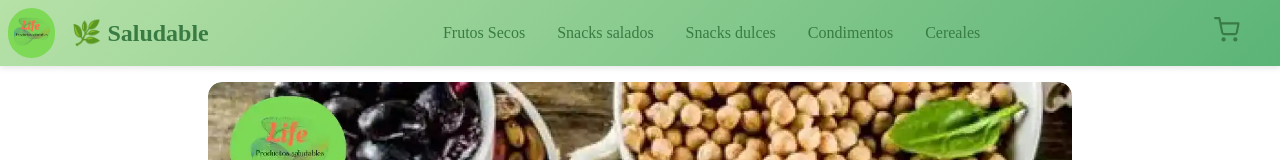
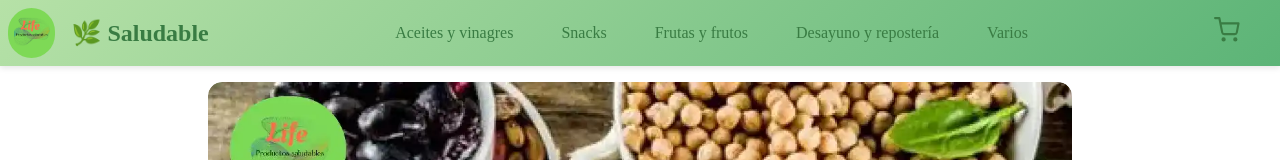
Before and after one commit to MNPekarek/life-project, a React (Vite) app: page / in a window 1280 px wide. Shown: the top 160 px of the page. Built offline with nearby package versions, Linux system fonts and the light colour scheme; no server answers.

Commit message:
nuevo nabvar con categorias y subcategorias nuevas

```diff
--- a/src/components/navbar/Navbar.jsx
+++ b/src/components/navbar/Navbar.jsx
@@ -19,28 +19,88 @@ const Navbar = () => {
     >
       <Nav>
         <Logo onClick={() => navigate("/")}>
-          <img
-            src="/logo22.jpg"
-            alt=""
-          />
+          <img src="/logo22.jpg" alt="" />
           🌿 Saludable
         </Logo>
 
         <NavLinks>
           <li>
-            <a onClick={() => navigate("/categoria/Frutos Secos")}>Frutos Secos</a>
+            <a onClick={() => navigate("/categoria/aceites y vinagres")}>
+              Aceites y vinagres
+            </a>
           </li>
           <li>
-            <a onClick={() => navigate("/categoria/Snacks salados")}>Snacks salados</a>
+            <a>Snacks</a>
+            <ul>
+              <li>
+                <a onClick={() => navigate("/categoria/Snacks salados")}>
+                  Snacks salados
+                </a>
+              </li>
+              <li>
+                <a onClick={() => navigate("/categoria/Snacks dulces")}>
+                  Snacks dulces
+                </a>
+              </li>
+            </ul>
           </li>
           <li>
-            <a onClick={() => navigate("/categoria/Snacks dulces")}>Snacks dulces</a>
+            <a>Frutas y frutos</a>
+            <ul>
+              <li>
+                <a onClick={() => navigate("/categoria/Frutos Secos")}>
+                  Frutos Secos
+                </a>
+              </li>
+              <li>
+                <a onClick={() => navigate("/categoria/Frutas deshidatadas")}>
+                  Frutas deshidatadas
+                </a>
+              </li>
+            </ul>
           </li>
           <li>
-            <a onClick={() => navigate("/categoria/Condimentos")}>Condimentos</a>
+            <a>Desayuno y repostería</a>
+            <ul>
+              <li>
+                <a onClick={() => navigate("/categoria/Cereales")}>Cereales</a>
+              </li>
+              <li>
+                <a
+                  onClick={() =>
+                    navigate("/categoria/Reposteria e ingredientes")
+                  }
+                >
+                  Repostería e ingredientes
+                </a>
+              </li>
+            </ul>
           </li>
           <li>
-            <a onClick={() => navigate("/categoria/Cereales")}>Cereales</a>
+            <a>Varios</a>
+            <ul>
+              <li>
+                <a onClick={() => navigate("/categoria/Condimentos")}>
+                  Condimentos
+                </a>
+              </li>
+              <li>
+                <a onClick={() => navigate("/categoria/legumbres")}>
+                  Legumbres
+                </a>
+              </li>
+              <li>
+                <a onClick={() => navigate("/categoria/infusiones y cafe")}>
+                  Infusiones y café
+                </a>
+              </li>
+              <li>
+                <a onClick={() => navigate("/categoria/semillas")}>Semillas</a>
+              </li>
+              <li>
+                <a onClick={() => navigate("/categoria/varios")}>Varios</a>
+              </li>
+            </ul>
           </li>
         </NavLinks>
 
@@ -63,29 +123,58 @@ const Navbar = () => {
             transition={{ type: "tween", duration: 0.3 }}
           >
             <li>
-              <a onClick={() => {setMenuOpen(false); navigate("/categoria/Frutos Secos")}}>
+              <a onClick={() => navigate("/categoria/aceites y vinagres")}>
+                Aceites y vinagres
+              </a>
+            </li>
+            <li>
+              <a onClick={() => navigate("/categoria/Frutos Secos")}>
                 Frutos Secos
               </a>
             </li>
             <li>
-              <a onClick={() => {setMenuOpen(false); navigate("/categoria/Snacks salados")}}>
+              <a onClick={() => navigate("/categoria/Frutas deshidatadas")}>
+                Frutas deshidatadas
+              </a>
+            </li>
+            <li>
+              <a onClick={() => navigate("/categoria/Snacks salados")}>
                 Snacks salados
               </a>
             </li>
             <li>
-              <a onClick={() =>{ setMenuOpen(false); navigate("/categoria/Snacks dulces")}}>
+              <a onClick={() => navigate("/categoria/Snacks dulces")}>
                 Snacks dulces
               </a>
             </li>
             <li>
-              <a onClick={() =>{ setMenuOpen(false); navigate("/categoria/Condimentos")}}>
+              <a onClick={() => navigate("/categoria/Condimentos")}>
                 Condimentos
               </a>
             </li>
             <li>
-              <a onClick={() =>{ setMenuOpen(false); navigate("/categoria/Cereales")}}>
-                Cereales
+              <a onClick={() => navigate("/categoria/legumbres")}>Legumbres</a>
+            </li>
+            <li>
+              <a onClick={() => navigate("/categoria/infusiones y cafe")}>
+                Infusiones y café
               </a>
+            </li>
+            <li>
+              <a
+                onClick={() => navigate("/categoria/Reposteria e ingredientes")}
+              >
+                Repostería e ingredientes
+              </a>
+            </li>
+            <li>
+              <a onClick={() => navigate("/categoria/Cereales")}>Cereales</a>
+            </li>
+            <li>
+              <a onClick={() => navigate("/categoria/semillas")}>Semillas</a>
+            </li>
+            <li>
+              <a onClick={() => navigate("/categoria/varios")}>Varios</a>
             </li>
           </MobileMenu>
         )}
@@ -126,7 +215,6 @@ const Logo = styled.div`
   font-size: 1.5rem;
   font-weight: bold;
   color: #397c43;
-
 `;
 
 const MenuToggle = styled.button`
@@ -148,11 +236,46 @@ const NavLinks = styled.ul`
   gap: 2rem;
   list-style: none;
 
-  li a {
-    color: #397c43;
-  text-decoration: none;
-  font-weight: 500;
+  li {
+    position: relative;
 
+    a {
+      color: #397c43;
+      text-decoration: none;
+      font-weight: 500;
+      padding: 0.5rem;
+      display: block;
+      cursor: pointer;
+    }
+
+    ul {
+      display: none;
+      position: absolute;
+      top: 100%;
+      left: 0;
+      background: linear-gradient(135deg, #b6e1a7, #5cb477);
+      box-shadow: 0 4px 12px rgba(0, 0, 0, 0.1);
+      border-radius: 6px;
+      padding: 0.5rem 0;
+      z-index: 999;
+      min-width: 180px;
+
+      li {
+        a {
+          padding: 0.5rem 1rem;
+          color: #374151;
+          white-space: nowrap;
+
+          &:hover {
+            background-color: #f3f4f6;
+          }
+        }
+      }
+    }
+
+    &:hover ul {
+      display: block;
+    }
   }
 
   @media (max-width: 768px) {
```
